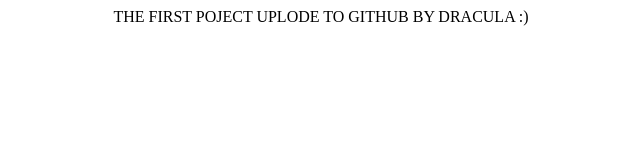
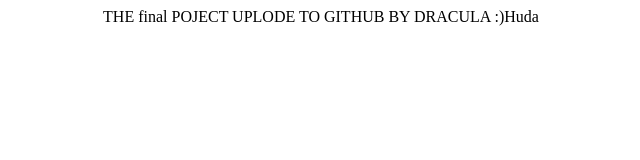
Before and after one commit to aser-405/the-final, a plain HTML site: page index.html in a window 1280 px wide. Shown: the whole page, without its empty margins (319-959 px from the left). Drawn offline with Linux system fonts and the light colour scheme.

Commit message:
tester man

```diff
--- a/index.html
+++ b/index.html
@@ -6,6 +6,6 @@
     <title>Document</title>
 </head>
 <body>
-    <center>THE FIRST POJECT UPLODE TO GITHUB BY DRACULA :)</center>
+    <center>THE final POJECT UPLODE TO GITHUB BY DRACULA  :)Huda </center>
 </body>
 </html>
```
